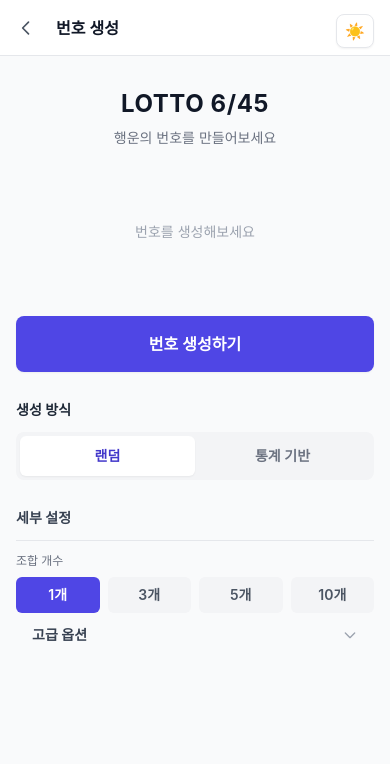
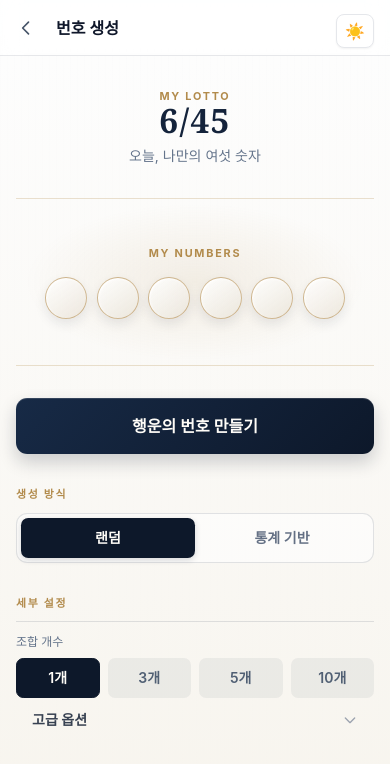
Before and after one commit to mxten777/jdx_project_20, a React (Vite) app: page / in a window 390 px wide. Shown: the top 764 px of the page. Built offline with nearby package versions, Linux system fonts and the light colour scheme.

Commit message:
feat: upgrade lotto generator with signature premium UI
- introduce MY LOTTO signature visual identity

- enhance lotto balls and result stage

- refine CTA and generation controls

- add responsive and reduced-motion polish

- update E2E for current UI

```diff
--- a/src/components/GenerateView.tsx
+++ b/src/components/GenerateView.tsx
@@ -38,12 +38,12 @@ export const GenerateView: React.FC<GenerateViewProps> = memo(({
   const [selectedMethod, setSelectedMethod] = useState<GenerationMethod>('random');
 
   return (
-    <div className="min-h-screen bg-gray-50 dark:bg-gray-900">
+    <div className="signature-generate min-h-screen">
       {/* 상단 헤더 */}
-      <div className="sticky top-0 z-10 bg-white dark:bg-gray-900 border-b border-gray-200 dark:border-gray-700 px-4 h-14 flex items-center gap-3">
+      <div className="signature-header sticky top-0 z-10 px-4 h-14 flex items-center gap-3">
         <button
           onClick={onNavigateBack}
-          className="p-2 -ml-2 text-gray-600 dark:text-gray-300 hover:text-indigo-600 dark:hover:text-indigo-400 transition-colors"
+          className="p-2 -ml-2 text-slate-600 hover:text-slate-950 dark:text-slate-300 dark:hover:text-amber-100 transition-colors"
           style={{ touchAction: 'manipulation' }}
           aria-label="뒤로가기"
         >
@@ -51,43 +51,47 @@ export const GenerateView: React.FC<GenerateViewProps> = memo(({
             <path strokeLinecap="round" strokeLinejoin="round" d="M15 19l-7-7 7-7" />
           </svg>
         </button>
-        <h2 className="font-semibold text-gray-900 dark:text-white">번호 생성</h2>
+        <h2 className="font-semibold text-slate-900 dark:text-stone-100">번호 생성</h2>
       </div>
 
-      <main className="max-w-lg mx-auto px-4 py-8 sm:py-10 space-y-7">
-        <header className="text-center">
-          <p className="text-2xl font-bold tracking-wide text-gray-900 dark:text-white">LOTTO 6/45</p>
-          <p className="mt-2 text-sm text-gray-500 dark:text-gray-400">행운의 번호를 만들어보세요</p>
+      <main className="signature-content max-w-lg mx-auto px-4 py-8 sm:py-10 space-y-8">
+        <header className="signature-brand text-center">
+          <p className="signature-kicker">MY LOTTO</p>
+          <p className="signature-title">6/45</p>
+          <p className="mt-2 text-sm text-slate-500 dark:text-stone-400">오늘, 나만의 여섯 숫자</p>
         </header>
 
-        <section className="min-h-28 flex items-center justify-center" aria-live="polite">
+        <section className="signature-result-stage" aria-live="polite">
+          <p className="signature-stage-label">MY NUMBERS</p>
           {currentNumbers.length > 0 ? (
             <ResultDisplay numberSets={currentNumbers} isAnimating={isGenerating} showActions={false} />
           ) : (
-            <p className="text-sm text-gray-400 dark:text-gray-500">번호를 생성해보세요</p>
+            <div className="signature-empty-balls" aria-label="생성될 로또 번호 여섯 개">
+              {Array.from({ length: 6 }, (_, index) => <span className="signature-empty-ball" key={index} />)}
+            </div>
           )}
         </section>
 
         <button
-          className="w-full h-14 bg-indigo-600 hover:bg-indigo-700 active:bg-indigo-800 text-white font-semibold rounded-lg shadow-sm transition-colors duration-150 disabled:opacity-60"
+          className="signature-generate-button w-full h-14 font-semibold transition duration-150 disabled:opacity-60"
           onClick={() => onGenerate(selectedMethod)}
           disabled={isGenerating}
           style={{ touchAction: 'manipulation' }}
-          aria-label="번호 생성하기"
+          aria-label="행운의 번호 만들기"
         >
-          {isGenerating ? '생성 중...' : '번호 생성하기'}
+          {isGenerating ? '생성 중...' : '행운의 번호 만들기'}
         </button>
 
         <section>
-          <p className="mb-3 text-sm font-semibold text-gray-800 dark:text-gray-200">생성 방식</p>
-          <div className="grid grid-cols-2 rounded-lg bg-gray-100 p-1 dark:bg-gray-800">
+          <p className="signature-section-label">생성 방식</p>
+          <div className="signature-method-control grid grid-cols-2 p-1">
             {METHOD_BUTTONS.map(({ method, label }) => (
               <button
                 key={method}
-                className={`h-10 rounded-md text-sm font-semibold transition-colors duration-150 ${
+                className={`signature-method-button h-10 text-sm font-semibold transition-colors duration-150 ${
                   method === selectedMethod
-                    ? 'bg-white text-indigo-700 shadow-sm dark:bg-gray-700 dark:text-indigo-300'
-                    : 'text-gray-500 hover:text-gray-800 dark:text-gray-400 dark:hover:text-gray-200'
+                    ? 'is-selected'
+                    : ''
                 }`}
                 onClick={() => setSelectedMethod(method)}
                 disabled={isGenerating}
@@ -98,27 +102,27 @@ export const GenerateView: React.FC<GenerateViewProps> = memo(({
             ))}
           </div>
           {selectedMethod === 'statistics' && (
-            <div className="mt-4 border-l-2 border-indigo-200 pl-3 text-sm leading-6 text-gray-500 dark:border-indigo-800 dark:text-gray-400">
-              <p className="font-medium text-gray-700 dark:text-gray-300">실제 역대 당첨 데이터 기반</p>
-              <p>1회 ~ {latestRound}회</p>
+            <div className="signature-statistics-note mt-4">
+              <p className="signature-note-label">ACTUAL LOTTO DATA</p>
+              <p className="mt-1 font-medium">1회 ~ {latestRound}회 실제 당첨 데이터 분석</p>
               <p className="mt-2">역대 출현 통계를 완만하게 반영한 랜덤 조합입니다.</p>
-              <p className="text-xs text-gray-400 dark:text-gray-500">과거 통계는 미래 당첨확률을 의미하지 않습니다.</p>
+              <p className="mt-1 text-xs opacity-70">과거 통계는 미래 당첨확률을 의미하지 않습니다.</p>
             </div>
           )}
         </section>
 
         <section>
-          <p className="mb-3 text-sm font-semibold text-gray-700 dark:text-gray-300">세부 설정</p>
-          <div className="overflow-hidden border-t border-gray-200 dark:border-gray-700">
-            <p className="pt-3 text-xs font-medium text-gray-500 dark:text-gray-400">조합 개수</p>
+          <p className="signature-section-label">세부 설정</p>
+          <div className="signature-settings">
+            <p className="pt-3 text-xs font-medium text-slate-500 dark:text-stone-400">조합 개수</p>
             <div className="mt-2 flex gap-2">
               {counts.map((count) => (
                 <button
                   key={count}
-                  className={`flex-1 h-9 rounded-md text-sm font-semibold transition-colors duration-150 ${
+                  className={`signature-count-button flex-1 h-10 text-sm font-semibold transition-colors duration-150 ${
                     appState.generateCount === count
-                      ? 'bg-indigo-600 text-white'
-                      : 'bg-gray-100 dark:bg-gray-800 text-gray-600 dark:text-gray-300 hover:bg-gray-200 dark:hover:bg-gray-700'
+                      ? 'is-selected'
+                      : ''
                   }`}
                   onClick={() => setGenerateCount(count)}
                   disabled={isGenerating}
--- a/src/components/NumberBall.tsx
+++ b/src/components/NumberBall.tsx
@@ -59,7 +59,7 @@ const NumberBall: React.FC<NumberBallProps> = ({
         ${onClick ? 'cursor-pointer hover:scale-110 sm:hover:scale-125 active:scale-95 transition-transform duration-200 touch-manipulation' : ''}
         ${className}
         select-none
-        shadow-glow
+        shadow-glow signature-number-ball
       `}
       style={{ perspective: '600px' }}
       onClick={handleClick}
--- a/src/index.css
+++ b/src/index.css
@@ -301,6 +301,129 @@ body {
   overflow-x: hidden;
 }
 
+/* MY LOTTO Signature generation surface */
+.signature-generate {
+  --signature-navy: #14233b;
+  --signature-navy-deep: #0d182a;
+  --signature-gold: #b28b4c;
+  --signature-ivory: #f7f4ed;
+  background:
+    linear-gradient(180deg, rgba(255, 255, 255, 0.74), rgba(247, 244, 237, 0.98)),
+    repeating-linear-gradient(90deg, rgba(20, 35, 59, 0.018) 0 1px, transparent 1px 7px);
+  color: var(--signature-navy);
+}
+
+.dark .signature-generate {
+  --signature-navy: #f0ede5;
+  --signature-navy-deep: #d9d3c5;
+  --signature-ivory: #172234;
+  background:
+    linear-gradient(180deg, rgba(22, 34, 52, 0.98), rgba(16, 26, 42, 1)),
+    repeating-linear-gradient(90deg, rgba(244, 237, 229, 0.018) 0 1px, transparent 1px 7px);
+}
+
+.signature-header {
+  background: rgba(255, 255, 255, 0.72);
+  border-bottom: 1px solid rgba(20, 35, 59, 0.1);
+  backdrop-filter: blur(10px);
+}
+
+.dark .signature-header {
+  background: rgba(22, 34, 52, 0.78);
+  border-color: rgba(240, 237, 229, 0.11);
+}
+
+.signature-content { min-height: calc(100vh - 3.5rem); }
+.signature-kicker, .signature-stage-label, .signature-section-label, .signature-note-label {
+  color: var(--signature-gold);
+  font-size: 0.68rem;
+  font-weight: 700;
+  letter-spacing: 0.16em;
+}
+.signature-title {
+  color: var(--signature-navy);
+  font-family: Georgia, 'Times New Roman', serif;
+  font-size: 2.1rem;
+  font-weight: 700;
+  line-height: 1;
+  letter-spacing: 0.04em;
+}
+.signature-result-stage {
+  min-height: 10.5rem;
+  display: flex;
+  flex-direction: column;
+  align-items: center;
+  justify-content: center;
+  padding: 1.25rem 0;
+  background: radial-gradient(ellipse at center, rgba(178, 139, 76, 0.12), transparent 67%);
+  border-top: 1px solid rgba(178, 139, 76, 0.26);
+  border-bottom: 1px solid rgba(178, 139, 76, 0.26);
+}
+.signature-empty-balls { display: flex; gap: clamp(0.45rem, 2.4vw, 0.9rem); margin-top: 1rem; }
+.signature-empty-ball {
+  width: clamp(2.35rem, 10.8vw, 3.5rem);
+  height: clamp(2.35rem, 10.8vw, 3.5rem);
+  border: 1px solid rgba(178, 139, 76, 0.58);
+  border-radius: 999px;
+  background: linear-gradient(145deg, rgba(255,255,255,0.9), rgba(234, 228, 217, 0.86));
+  box-shadow: inset 1px 1px 2px rgba(255,255,255,0.9), 0 5px 12px rgba(20, 35, 59, 0.09);
+}
+.dark .signature-empty-ball {
+  background: linear-gradient(145deg, rgba(50, 63, 83, 0.9), rgba(27, 38, 56, 0.9));
+  box-shadow: inset 1px 1px 2px rgba(255,255,255,0.1), 0 5px 12px rgba(0, 0, 0, 0.24);
+}
+.signature-generate-button {
+  border-radius: 0.7rem;
+  background: linear-gradient(135deg, #172a46, #0d182a);
+  color: #fffdf8;
+  box-shadow: 0 8px 18px rgba(13, 24, 42, 0.2), inset 0 1px rgba(255,255,255,0.13);
+}
+.signature-generate-button:hover { background: #1d3455; box-shadow: 0 10px 22px rgba(13, 24, 42, 0.26); }
+.signature-generate-button:active { transform: translateY(1px); box-shadow: 0 4px 10px rgba(13, 24, 42, 0.2); }
+.dark .signature-generate-button { background: linear-gradient(135deg, #d5b57a, #b28b4c); color: #172234; box-shadow: 0 8px 18px rgba(0,0,0,0.25); }
+.signature-section-label { display: block; margin-bottom: 0.65rem; }
+.signature-method-control { border: 1px solid rgba(20, 35, 59, 0.12); border-radius: 0.7rem; background: rgba(255,255,255,0.55); }
+.signature-method-button { border-radius: 0.45rem; color: #647084; }
+.signature-method-button.is-selected { color: #fffdf8; background: var(--signature-navy-deep); box-shadow: 0 2px 6px rgba(13, 24, 42, 0.16); }
+.dark .signature-method-control { border-color: rgba(240,237,229,0.13); background: rgba(255,255,255,0.04); }
+.dark .signature-method-button { color: #aeb8c7; }
+.dark .signature-method-button.is-selected { background: #d5b57a; color: #172234; }
+.signature-statistics-note { border-left: 2px solid var(--signature-gold); padding: 0.1rem 0 0.1rem 0.85rem; color: #647084; font-size: 0.875rem; line-height: 1.55; }
+.dark .signature-statistics-note { color: #b8c0cc; }
+.signature-settings { border-top: 1px solid rgba(20, 35, 59, 0.12); }
+.dark .signature-settings { border-color: rgba(240,237,229,0.13); }
+.signature-count-button { border: 1px solid transparent; border-radius: 0.45rem; background: rgba(20,35,59,0.06); color: #516074; }
+.signature-count-button:hover { background: rgba(20,35,59,0.11); }
+.signature-count-button.is-selected { border-color: var(--signature-navy-deep); background: var(--signature-navy-deep); color: #fffdf8; }
+.dark .signature-count-button { background: rgba(255,255,255,0.06); color: #c0c7d0; }
+.dark .signature-count-button.is-selected { border-color: #d5b57a; background: #d5b57a; color: #172234; }
+.signature-ball-row .number-ball {
+  border: 1px solid rgba(255, 255, 255, 0.52);
+  box-shadow: inset 1px 1px 2px rgba(255,255,255,0.36), inset -1px -2px 3px rgba(0,0,0,0.11), 0 7px 13px rgba(20,35,59,0.19);
+}
+.signature-ball-row .number-ball::after {
+  content: '';
+  position: absolute;
+  top: 13%;
+  left: 20%;
+  width: 26%;
+  height: 12%;
+  border-radius: 999px;
+  background: rgba(255,255,255,0.28);
+}
+.signature-ball-row .number-ball.animate-number-flip {
+  animation: signatureBallEnter 0.38s cubic-bezier(0.2, 0.8, 0.3, 1) both;
+}
+.signature-ball-row .number-ball:nth-child(2) { animation-delay: 0.09s; }
+.signature-ball-row .number-ball:nth-child(3) { animation-delay: 0.18s; }
+.signature-ball-row .number-ball:nth-child(4) { animation-delay: 0.27s; }
+.signature-ball-row .number-ball:nth-child(5) { animation-delay: 0.36s; }
+.signature-ball-row .number-ball:nth-child(6) { animation-delay: 0.45s; }
+@keyframes signatureBallEnter {
+  from { opacity: 0; transform: translateY(0.45rem) scale(0.9); }
+  to { opacity: 1; transform: translateY(0) scale(1); }
+}
+
 /* 접근성 개선 */
 @media (prefers-reduced-motion: reduce) {
   *,
```
Also changed, not shown: src/components/ResultDisplay.tsx (+16 -3 lines), 1 other file (tests, documents, lock files or other folders).
